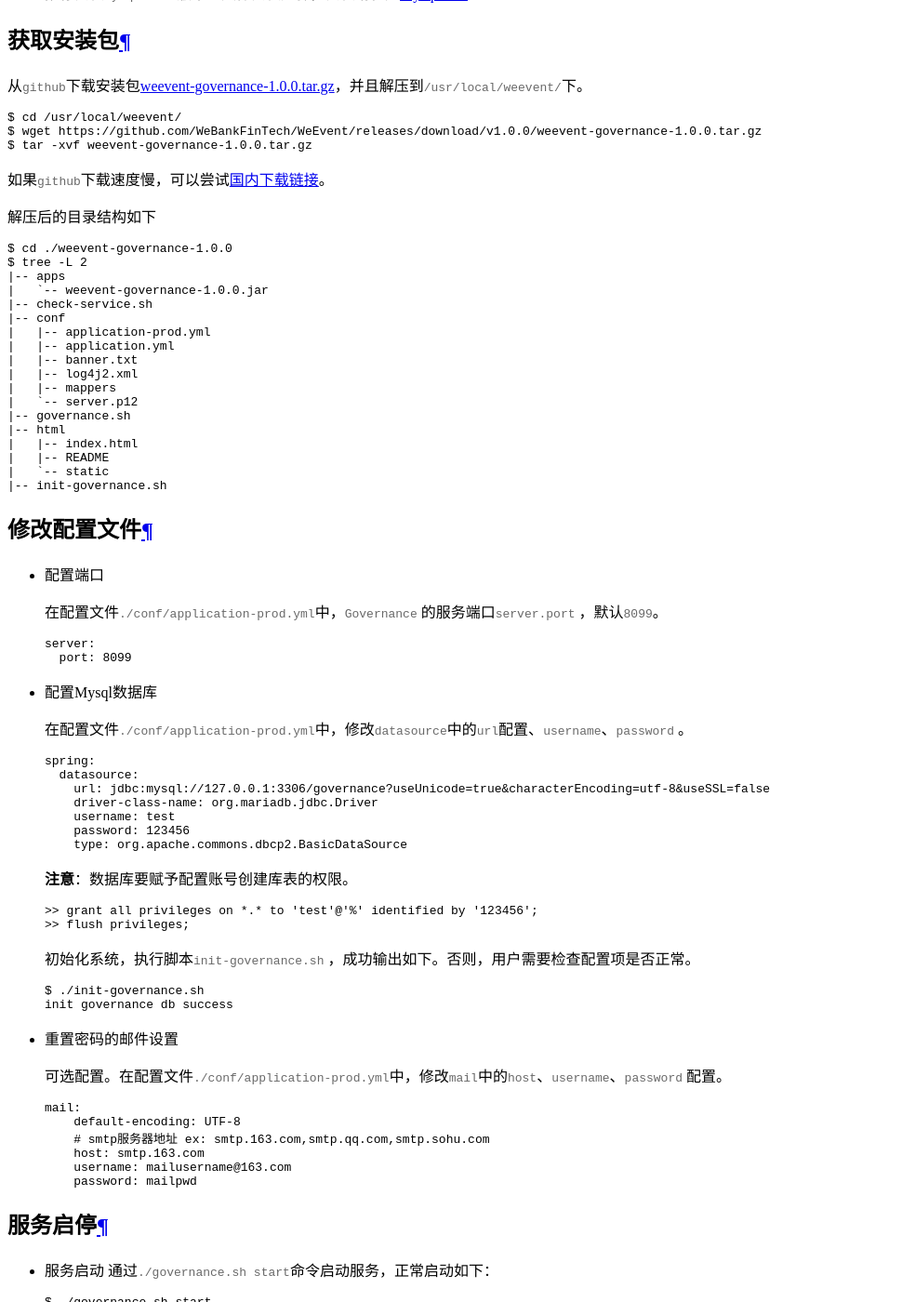
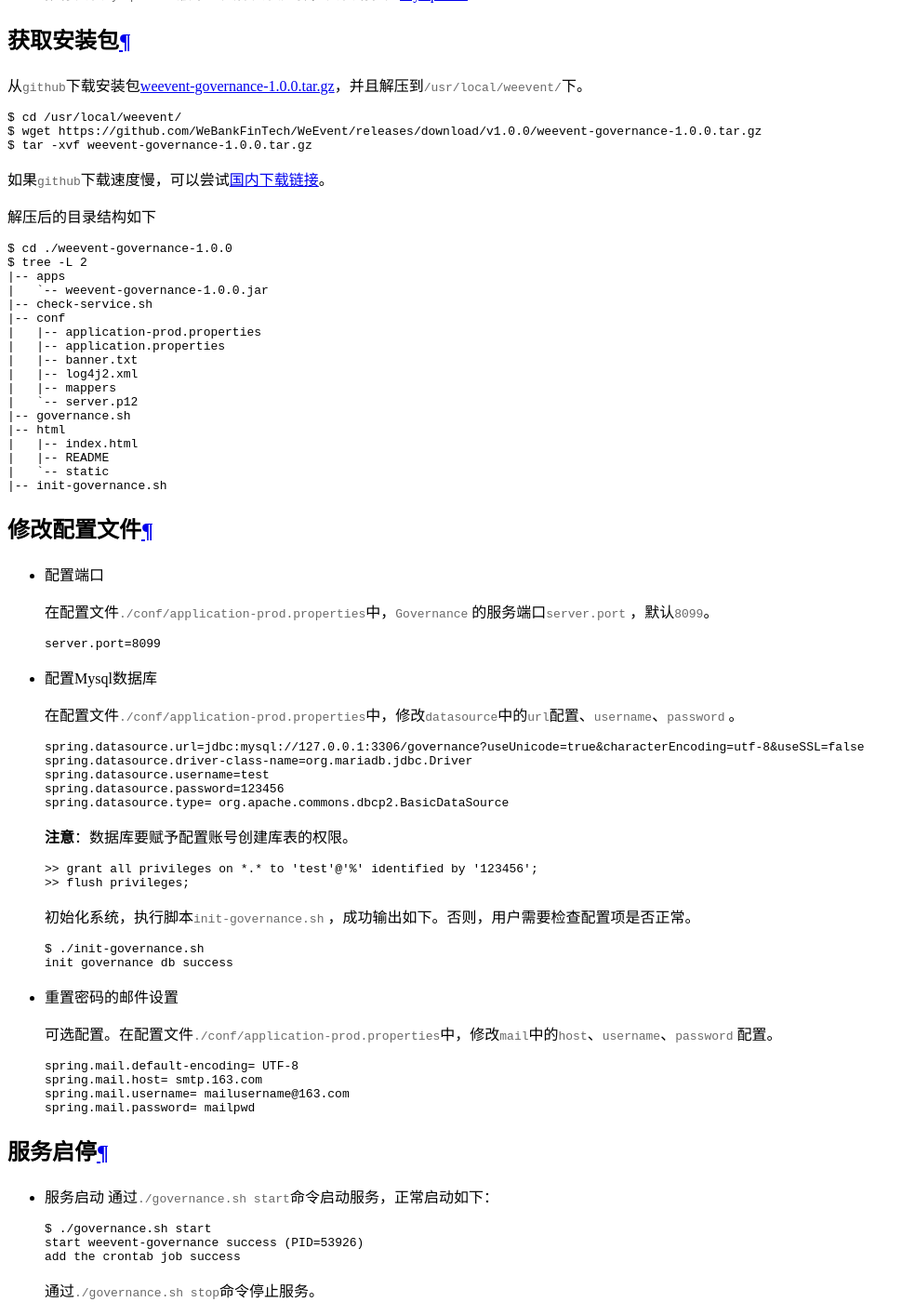
Before and after one commit to WeBankBlockchain/WeEvent-docs, a Sphinx documentation site: the page built from docs/install/module/governance.md, in a window 1280 px wide and 1400 px high, scrolled down 1200 px. Shown: the whole window at 93% size, without its empty margins (0-984 px from the left). Built offline with Sphinx 7.4.7 and the Read the Docs theme 2.0.0, drawn with Linux system fonts in a browser that asks for light colours.

Commit message:
Update governance.md
solve #99

````diff
--- a/docs/install/module/governance.md
+++ b/docs/install/module/governance.md
@@ -41,8 +41,8 @@
 |   `-- weevent-governance-1.0.0.jar
 |-- check-service.sh
 |-- conf
-|   |-- application-prod.yml
-|   |-- application.yml
+|   |-- application-prod.properties
+|   |-- application.properties
 |   |-- banner.txt
 |   |-- log4j2.xml
 |   |-- mappers
@@ -59,26 +59,23 @@
 
 - 配置端口
 
-  在配置文件`./conf/application-prod.yml`中，`Governance` 的服务端口`server.port` ，默认`8099`。
+  在配置文件`./conf/application-prod.properties`中，`Governance` 的服务端口`server.port` ，默认`8099`。
 
   ```
-  server:
-    port: 8099
+  server.port=8099
   ```
 
 
 - 配置Mysql数据库
 
-    在配置文件`./conf/application-prod.yml`中，修改`datasource`中的`url`配置、`username`、`password` 。
+    在配置文件`./conf/application-prod.properties`中，修改`datasource`中的`url`配置、`username`、`password` 。
 
     ```ini
-    spring:
-      datasource:
-        url: jdbc:mysql://127.0.0.1:3306/governance?useUnicode=true&characterEncoding=utf-8&useSSL=false
-        driver-class-name: org.mariadb.jdbc.Driver
-        username: test
-        password: 123456
-        type: org.apache.commons.dbcp2.BasicDataSource
+    spring.datasource.url=jdbc:mysql://127.0.0.1:3306/governance?useUnicode=true&characterEncoding=utf-8&useSSL=false
+	spring.datasource.driver-class-name=org.mariadb.jdbc.Driver
+	spring.datasource.username=test
+	spring.datasource.password=123456
+	spring.datasource.type= org.apache.commons.dbcp2.BasicDataSource
     ```
     **注意**：数据库要赋予配置账号创建库表的权限。
 
@@ -96,15 +93,13 @@
 
 - 重置密码的邮件设置
 
-    可选配置。在配置文件`./conf/application-prod.yml`中，修改`mail`中的`host`、`username`、`password` 配置。
+    可选配置。在配置文件`./conf/application-prod.properties`中，修改`mail`中的`host`、`username`、`password` 配置。
 
     ```ini
-    mail:
-        default-encoding: UTF-8
-        # smtp服务器地址 ex: smtp.163.com,smtp.qq.com,smtp.sohu.com
-        host: smtp.163.com
-        username: mailusername@163.com
-        password: mailpwd
+	spring.mail.default-encoding= UTF-8
+	spring.mail.host= smtp.163.com
+	spring.mail.username= mailusername@163.com
+	spring.mail.password= mailpwd
     ```
 
 ### 服务启停
````
